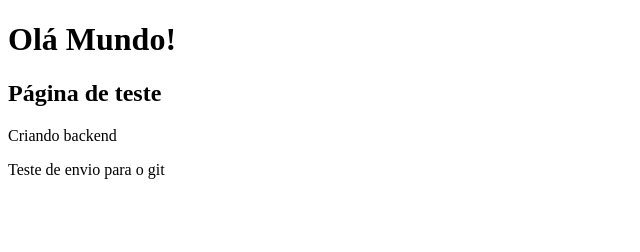
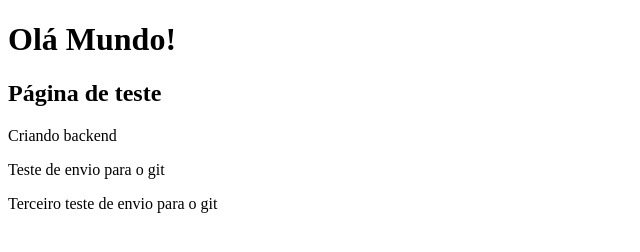
Before and after one commit to marcosferreira/wenio, a plain HTML site: page index.html in a window 1280 px wide. Shown: the whole page, without its empty margins (0-640 px from the left). Drawn offline with Linux system fonts and the light colour scheme.

Commit message:
terceiro teste de envio

```diff
--- a/index.html
+++ b/index.html
@@ -13,6 +13,8 @@
 
   <p>Criando backend</p>
   <p>Teste de envio para o git</p>
+  <p>Terceiro teste de envio para o git</p>
+
 
 </body>
 </html>
```
